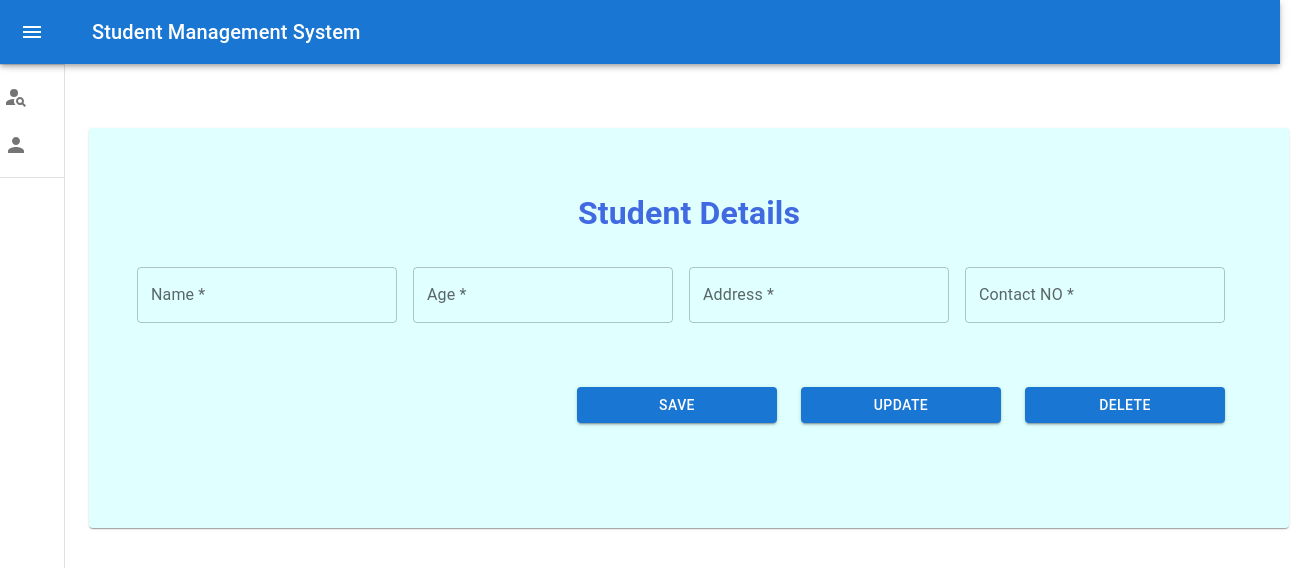
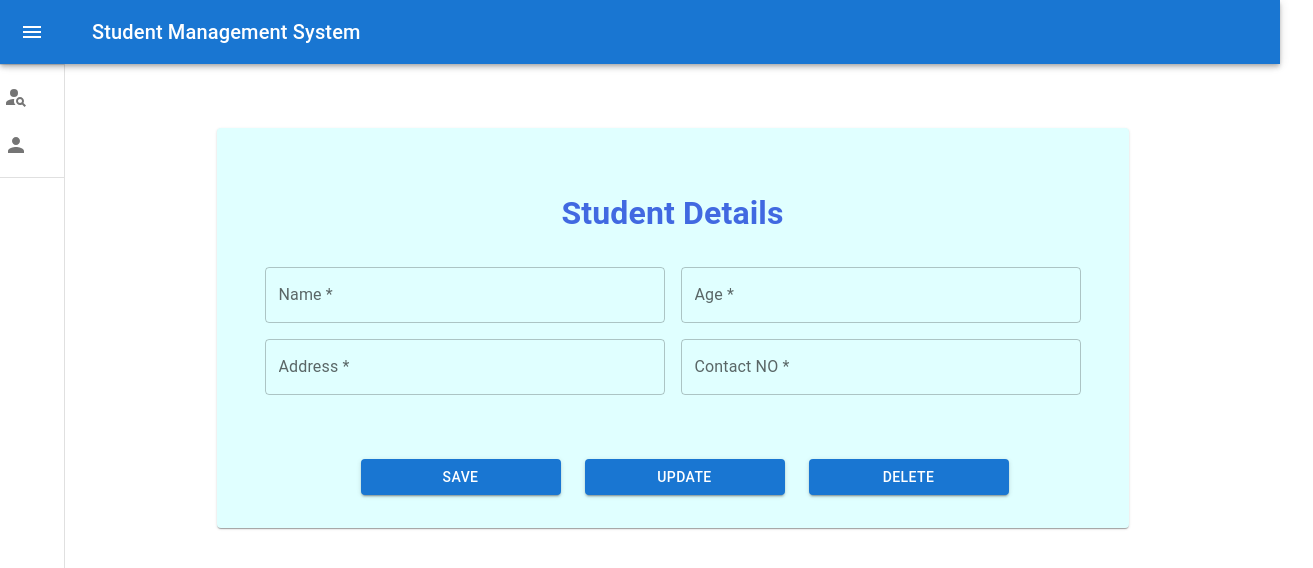
Before and after one commit to Dulanjali29/Student-Management-System, a React (Vite) app: page /studentactiion in a window 1280 px wide. Shown: the top 568 px of the page, 1313 px wide, since content can reach past the window. Built offline with nearby package versions, Linux system fonts and the light colour scheme.

Commit message:
update ui in studentAction

```diff
--- a/src/pages/StudentAction/StudentAction.jsx
+++ b/src/pages/StudentAction/StudentAction.jsx
@@ -20,39 +20,44 @@ export default function StudentAction() {
                 <Box sx={{ display: 'flex', justifyContent: 'center' ,color:'#4169E1' }}>
                     <h1 >Student Details</h1>
                 </Box >
-                <Box sx={{ display: 'flex', justifyContent: 'between', marginRight: 2 }}>
+                <Box >
+                    <Box>
                     <TextField
-                        sx={{ margin: 1, width: 600 }}
+                        sx={{ margin: 1, width: 400 }}
 
                         id="student_name"
                         label="Name *"
                         variant="outlined"
                     />
                     <TextField
-                        sx={{ margin: 1, width: 600 }}
+                        sx={{ margin: 1, width: 400 }}
                         fullWidth
                         id="student_age"
                         label="Age * "
                         variant="outlined"
                     />
-                    <TextField
-                        sx={{ margin: 1, width: 600 }}
+                    </Box>
+                   <Box>
+                   <TextField
+                        sx={{ margin: 1, width: 400 }}
                         fullWidth
                         id="student_address"
                         label="Address * "
                         variant="outlined"
                     />
                     <TextField
-                        sx={{ margin: 1, width: 600 }}
+                        sx={{ margin: 1, width: 400 }}
                         fullWidth
                         id="student_contact"
                         label="Contact NO * "
                         variant="outlined"
                     />
+                   </Box>
+
 
                 </Box>
 
-                <Box sx={{ display: 'flex', justifyContent: 'end' ,marginTop:5,marginRight:3 }}>
+                <Box sx={{ display: 'flex', justifyContent: 'end' ,marginTop:5,marginRight:10 }}>
                     <Box sx={{ marginTop: 2, width: 200, marginLeft: 1 }}>
                         <Button variant="contained" fullWidth >Save</Button>
                     </Box>
```
